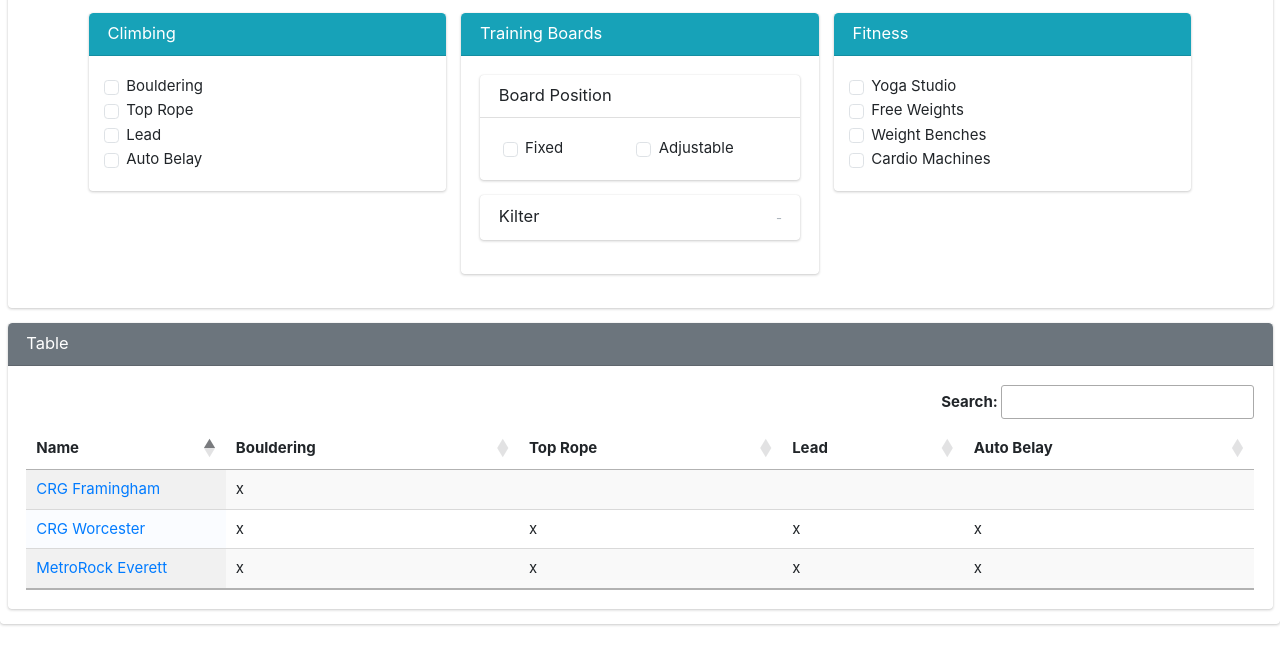
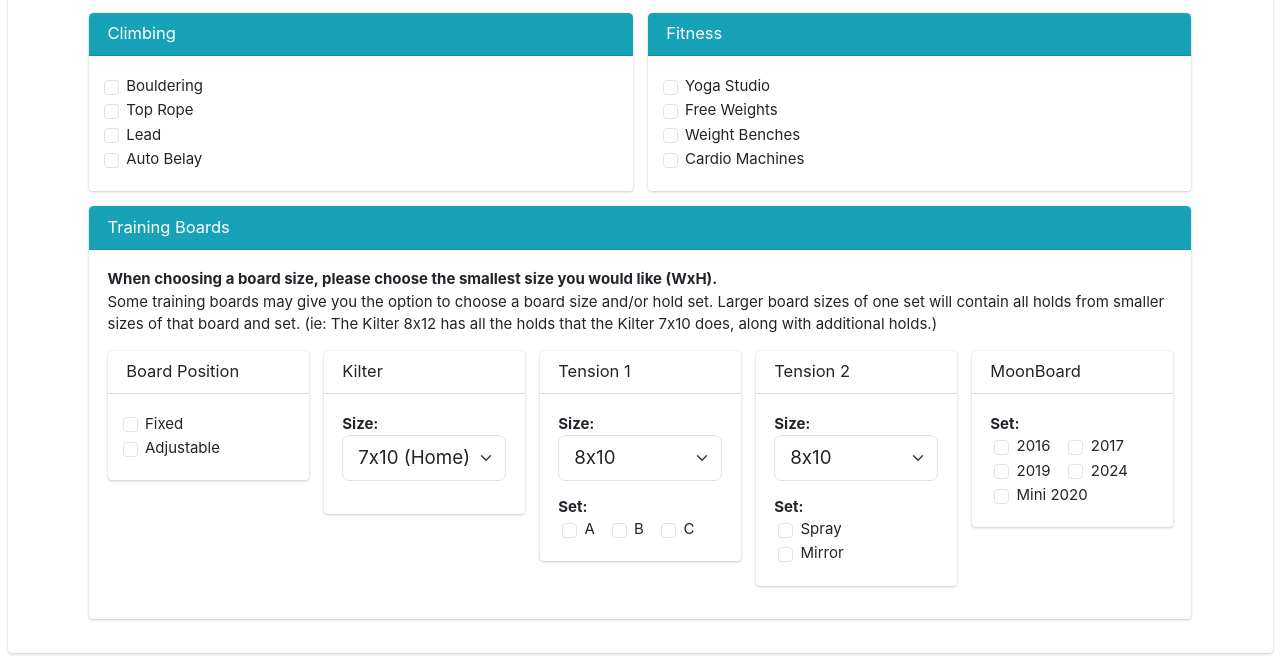
Before and after one commit to guslipkin/ClimbWith, a website: page index.html in a window 1280 px wide. Shown: the part 826-1492 px from the top of the page. Before the commit the page ends 1465 px from the top, so only its background shows below. Drawn offline with nearby package versions, Linux system fonts and the light colour scheme.

Commit message:
boards are going to make me lose my mind

```diff
--- a/index.html
+++ b/index.html
@@ -116,66 +116,6 @@
         </div>
         <div class="col">
           <div class="card card-info">
-            <div class="card-header"><h3 class="card-title">Training Boards</h3></div>
-            <div class="card-body">
-              <div class="card">
-                <div class="card-header"><h4 class="card-title">Board Position</h4></div>
-                <div class="card-body">
-                  <div class="container row">
-                    <div class="col">
-                      <div class="form-check">
-                        <input class="form-check-input" type="checkbox" id="position_fixed">
-                        <label class="form-check-label"> Fixed</label>
-                      </div>
-                    </div>
-                    <div class="col">
-                      <div class="form-check">
-                        <input class="form-check-input" type="checkbox" id="position_adjustable">
-                        <label class="form-check-label"> Adjustable</label>
-                      </div>
-                    </div>
-                  </div>
-                </div>
-              </div>
-              <div class="card collapsed-card">
-                <div class="card-header">
-                    <h4 class="card-title">Kilter</h4>
-                    <div class="card-tools">
-                      <button type="button" class="btn btn-tool" data-card-widget="collapse">-</button>
-                    </div>
-                </div>
-                <div class="card-body">
-                  <div class="container">
-                    <div class="row">
-                      <div class="col">
-                        <div class="form-check">
-                          <input class="form-check-input" type="checkbox" id="has_board_kilter_7x10">
-                          <label class="form-check-label"> 7x10 (Home)</label>
-                        </div>
-                        <div class="form-check">
-                          <input class="form-check-input" type="checkbox" id="has_board_kilter_12x12">
-                          <label class="form-check-label"> 12x12</label>
-                        </div>
-                      </div>
-                      <div class="col">
-                        <div class="form-check">
-                          <input class="form-check-input" type="checkbox" id="has_board_kilter_8x12">
-                          <label class="form-check-label"> 8x12</label>
-                        </div>
-                        <div class="form-check">
-                          <input class="form-check-input" type="checkbox" id="has_board_kilter_16x12">
-                          <label class="form-check-label"> 16x12</label>
-                        </div>
-                      </div>
-                    </div>
-                  </div>
-                </div>
-              </div>
-            </div>
-          </div>
-        </div>
-        <div class="col">
-          <div class="card card-info">
             <div class="card-header"><h3 class="card-title">Fitness</h3></div>
             <div class="card-body">
               <div class="form-check">
@@ -193,6 +133,154 @@
               <div class="form-check">
                 <input class="form-check-input" type="checkbox" id="has_fitness_cardio">
                 <label class="form-check-label"> Cardio Machines</label>
+              </div>
+            </div>
+          </div>
+        </div>
+      </div>
+      <div class="row">
+        <div class="col">
+          <div class="card card-info">
+            <div class="card-header"><h3 class="card-title">Training Boards</h3></div>
+            <div class="card-body container">
+              <b>When choosing a board size, please choose the smallest size you would like (WxH).</b>
+              <p>
+                Some training boards may give you the option to choose a board size and/or hold set.
+                Larger board sizes of one set will contain all holds from smaller sizes of that board and set.
+                (ie: The Kilter 8x12 has all the holds that the Kilter 7x10 does, along with additional holds.)
+              </p>
+              <div class="row">
+                <div class="col">
+                  <div class="card">
+                    <div class="card-header"><h4 class="card-title">Board Position</h4></div>
+                    <div class="card-body">
+                          <div class="form-check">
+                            <input class="form-check-input" type="checkbox" id="position_fixed">
+                            <label class="form-check-label"> Fixed</label>
+                          </div>
+                          <div class="form-check">
+                            <input class="form-check-input" type="checkbox" id="position_adjustable">
+                            <label class="form-check-label"> Adjustable</label>
+                          </div>
+                    </div>
+                  </div>
+                </div>
+                <div class="col">
+                  <div class="card">
+                    <div class="card-header"><h4 class="card-title">Kilter</h4></div>
+                    <div class="card-body">
+                      <b>Size:</b>
+                      <select id="has_board_kilter" class="form-select form-select-lg mb-3">
+                        <option selected value="7x10">7x10 (Home)</option>
+                        <option>8x12</option>
+                        <option>12x12</option>
+                        <option>16x12</option>
+                      </select>
+                    </div>
+                  </div>
+                </div>
+                <div class="col">
+                  <div class="card">
+                    <div class="card-header"><h4 class="card-title">Tension 1</h4></div>
+                    <div class="card-body">
+                      <b>Size:</b>
+                      <select id="has_board_kilter" class="form-select form-select-lg mb-3">
+                        <option selected>8x10</option>
+                        <option>8x12</option>
+                      </select>
+                      <b>Set:</b>
+                      <div class="container row">
+                        <div class="col">
+                          <div class="form-check">
+                            <input class="form-check-input" type="checkbox" id="has_board_tension1_set_a">
+                            <label class="form-check-label"> A</label>
+                          </div>
+                        </div>
+                        <div class="col">
+                          <div class="form-check">
+                            <input class="form-check-input" type="checkbox" id="has_board_tension1_set_b">
+                            <label class="form-check-label"> B</label>
+                          </div>
+                        </div>
+                        <div class="col">
+                          <div class="form-check">
+                            <input class="form-check-input" type="checkbox" id="has_board_tension1_set_c">
+                            <label class="form-check-label"> C</label>
+                          </div>
+                        </div>
+                      </div>
+                    </div>
+                  </div>
+                </div>
+                <div class="col">
+                  <div class="card">
+                    <div class="card-header"><h4 class="card-title">Tension 2</h4></div>
+                    <div class="card-body">
+                      <b>Size:</b>
+                      <select id="has_board_kilter" class="form-select form-select-lg mb-3">
+                        <option selected>8x10</option>
+                        <option>12x10</option>
+                        <option>8x12</option>
+                        <option>12x12</option>
+                      </select>
+                      <b>Set:</b>
+                      <div class="container row">
+                        <div class="col">
+                          <div class="form-check">
+                            <input class="form-check-input" type="checkbox" id="has_board_tension2_spray">
+                            <label class="form-check-label"> Spray</label>
+                          </div>
+                        </div>
+                        <div class="col">
+                          <div class="form-check">
+                            <input class="form-check-input" type="checkbox" id="has_board_tension2_mirror">
+                            <label class="form-check-label"> Mirror</label>
+                          </div>
+                        </div>
+                      </div>
+                    </div>
+                  </div>
+                </div>
+                <div class="col">
+                  <div class="card">
+                    <div class="card-header"><h4 class="card-title">MoonBoard</h4></div>
+                    <div class="card-body">
+                      <b>Set:</b>
+                      <div class="container row">
+                        <div class="col">
+                          <div class="form-check">
+                            <input class="form-check-input" type="checkbox" id="has_board_moonboard_2016">
+                            <label class="form-check-label"> 2016</label>
+                          </div>
+                        </div>
+                        <div class="col">
+                          <div class="form-check">
+                            <input class="form-check-input" type="checkbox" id="has_board_moonboard_2017">
+                            <label class="form-check-label"> 2017</label>
+                          </div>
+                        </div>
+                        <div class="col">
+                          <div class="form-check">
+                            <input class="form-check-input" type="checkbox" id="has_board_moonboard_2019">
+                            <label class="form-check-label"> 2019</label>
+                          </div>
+                        </div>
+                        <div class="col">
+                          <div class="form-check">
+                            <input class="form-check-input" type="checkbox" id="has_board_moonboard_2024">
+                            <label class="form-check-label"> 2024</label>
+                          </div>
+                        </div>
+                        <div class="col">
+                          <div class="form-check">
+                            <input class="form-check-input" type="checkbox" id="has_board_moonboard_mini2020">
+                            <label class="form-check-label"> Mini 2020</label>
+                          </div>
+                        </div>
+                      </div>
+                    </div>
+                  </div>
+                </div>
               </div>
             </div>
           </div>
```
